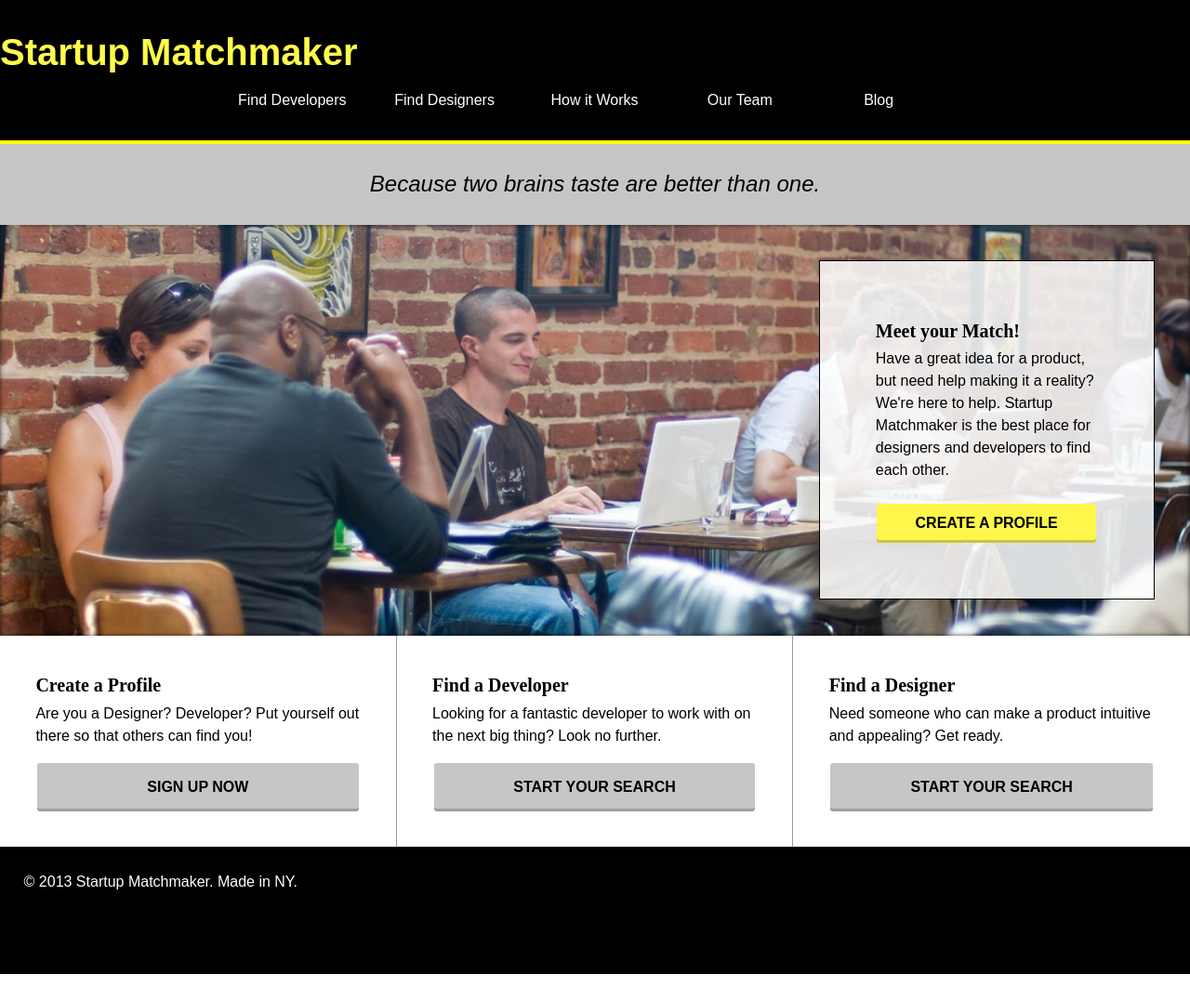
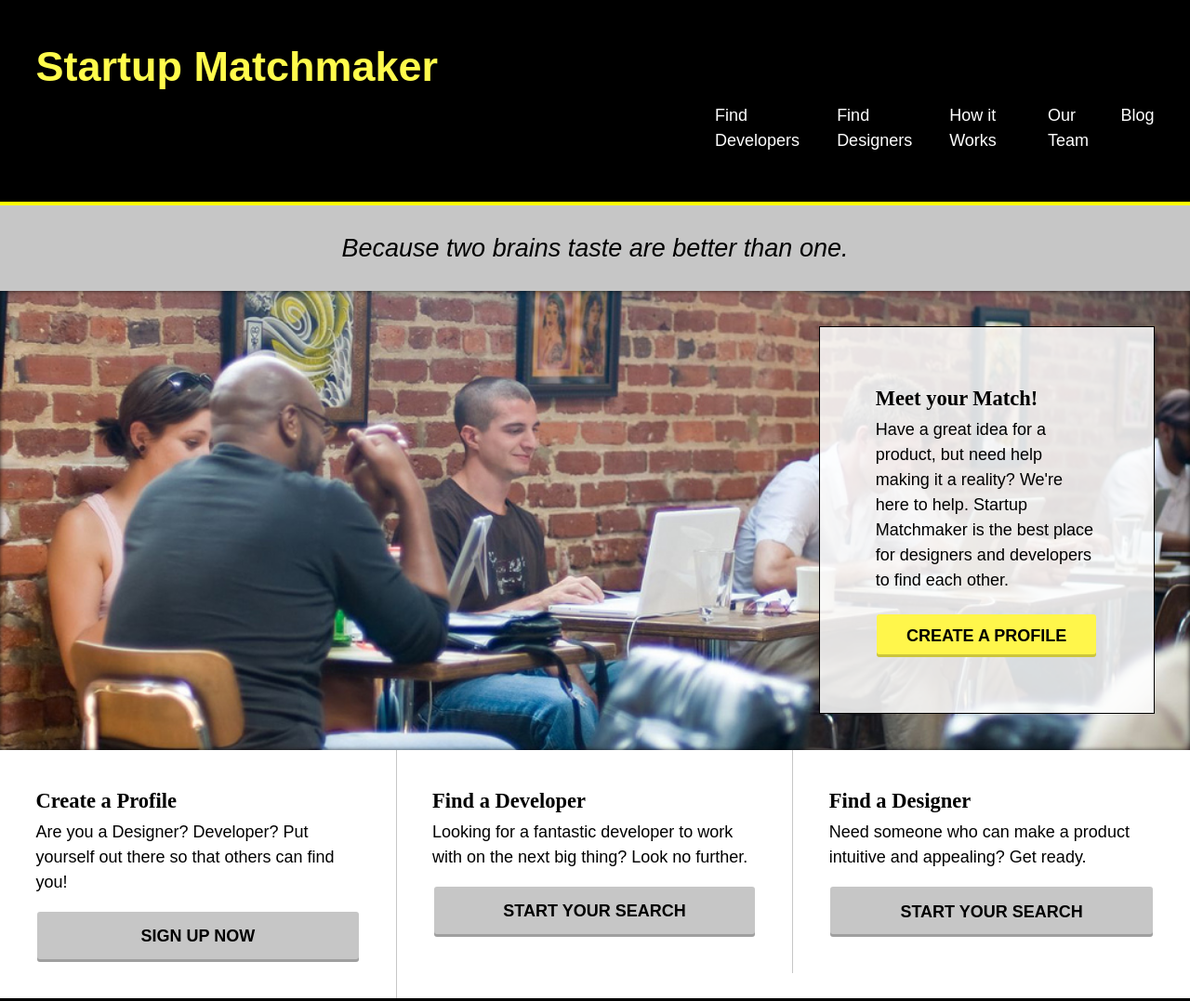
Before and after one commit to jroos1/matchmaker, a plain HTML site: page index.html in a window 1280 px wide. Shown: the top 1077 px of the page at 93% size. Before the commit the page ends 1048 px from the top, so only its background shows below. Drawn offline with nearby package versions, Linux system fonts and the light colour scheme.

Commit message:
Fixed some header issues on mobile, attempted to fix header issues on larger sizes

```diff
--- a/css/style.css
+++ b/css/style.css
@@ -67,18 +67,20 @@ nav {
 }
 
 .hamburger {
-  float: left;
-  width: 15%;
-  padding-top: 6%;
-  padding-left: 4%;
+  float: right;
+  width: 20%;
+  /*padding-top: 6%;*/
+  /*padding-left: 4%;*/
 }
 
 h1 {
     color: #FFFB4C;
-    font-size: 2.5em;
-    padding-top: 2%;
+    font-size: 1.5em;
+    padding-bottom: 0;
+    /*padding-top: 2%;*/
     font-weight: bold;
     float: left;
+    width: 80%;
 }
 
 h2 {
@@ -163,29 +165,36 @@ footer {
 
 @media only screen and (min-width: 768px) {
 
+  body {
+    font-size: 18px;
+  }
+
+  h1 {
+    font-size: 2.5em;
+  }
+
   nav {
     display: block;
+    float: right;
+    /*width: 80%;*/
   }
 
   .hamburger {
     display: none;
   }
 
-  nav ul {
-    width: 80%;
-    float: right;
-  }
-
   nav li {
     display: inline-block;
     padding-bottom: 3%;
     padding-top: 1%;
-    width: 16%;
+    /*width: 20%;*/
+    float: left;
   }
 
   nav a {
     color: white;
     text-decoration: none;
+    padding-right: 1%;
   }
 
   h2 {
@@ -221,7 +230,7 @@ footer {
   .benefit {
     float: left;
     width: 33.333%;
-    border-right: 1px solid #999999;
+    border-right: 1px solid #C6C6C6;
   }
 
   .benefit:last-of-type {
--- a/index.html
+++ b/index.html
@@ -15,18 +15,20 @@
 	</head>
 	<body>
 
-		<header class="clearfix">
-			<h1>Startup Matchmaker</h1>
-			<nav class="clearfix">
-				<ul>
+		<header>
+			<div class="clearfix">
+				<h1>Startup Matchmaker</h1>
+				<nav>
+					<ul class="clearfix">
 						<li><a href="#">Find Developers</a></li>
 						<li><a href="#">Find Designers</a></li>
 						<li><a href="#">How it Works</a></li>
 						<li><a href="#">Our Team</a></li>
 						<li><a href="#">Blog</a></li>
-				</ul>
-			</nav>
-			<img class="hamburger" src="images/hamburger.png">
+					</ul>
+				</nav>
+				<img class="hamburger" src="images/hamburger.png">
+			</div>
 		</header>
 
 		<main>
```
